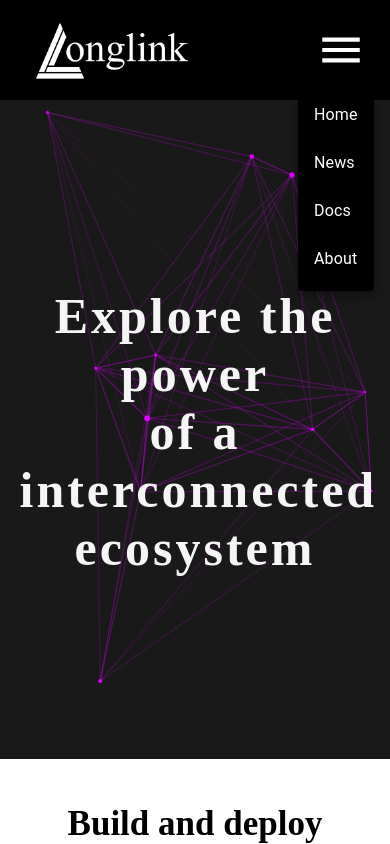
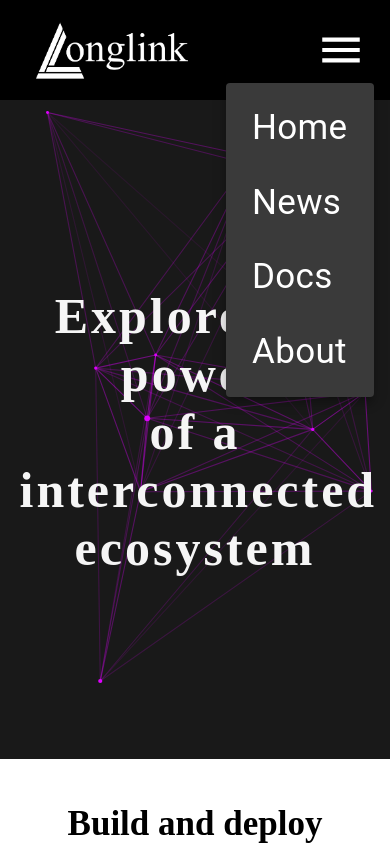
Before and after one commit to XLongLink/Website, a Next.js app: page / in a window 390 px wide. Both pictures are taken after a click on the button 341 px from the left and 50 px from the top of the page. Shown: the top 844 px of the page. Built offline with nearby package versions, Linux system fonts and the light colour scheme; what @walletconnect/client would draw is missing.

Commit message:
Fix and size adjust

```diff
--- a/components/navabar/navbar.module.css
+++ b/components/navabar/navbar.module.css
@@ -1,5 +1,5 @@
 .menu {
-    background: var(--black);
+    background: #3A3A3A;
     color: var(--white);
 }
 
@@ -38,4 +38,11 @@
     .appbar {
         height: 120%;
     }
+
+    .text {
+        font-size: 35px;
+        padding: 5px;
+        padding-left: 10px;
+        padding-right: 10px;
+    }
 }
--- a/components/navabar/navbar.tsx
+++ b/components/navabar/navbar.tsx
@@ -115,7 +115,7 @@ function NavBar() {
                             onClick={handleCloseNavMenu}
                         >
                             <Link href="/">
-                                <Typography textAlign="center">Home</Typography>
+                                <Typography className={styles.text} textAlign="center">Home</Typography>
                             </Link>
                         </MenuItem>
                         <MenuItem
@@ -123,15 +123,15 @@ function NavBar() {
                             onClick={handleCloseNavMenu}
                         >
                             <Link href="/news">
-                                <Typography textAlign="center">News</Typography>
+                                <Typography className={styles.text} textAlign="center">News</Typography>
                             </Link>
                         </MenuItem>
                         <MenuItem
                             key='Docs'
                             onClick={handleCloseNavMenu}
                         >
-                            <a href="https://xlonglink.github.io/docs/api/props" target="_blank" style={{ all: "unset" }}>
-                                <Typography textAlign="center">Docs</Typography>
+                            <a href="https://xlonglink.github.io/docs/api/props" target="_blank" rel="noreferrer" style={{ all: "unset" }}>
+                                <Typography className={styles.text} textAlign="center">Docs</Typography>
                             </a>
                         </MenuItem>
                         <MenuItem
@@ -139,7 +139,7 @@ function NavBar() {
                             onClick={handleCloseNavMenu}
                         >
                             <Link href="/about">
-                                <Typography textAlign="center">About</Typography>
+                                <Typography className={styles.text} textAlign="center">About</Typography>
                             </Link>
                         </MenuItem>
                     </Menu>
```
